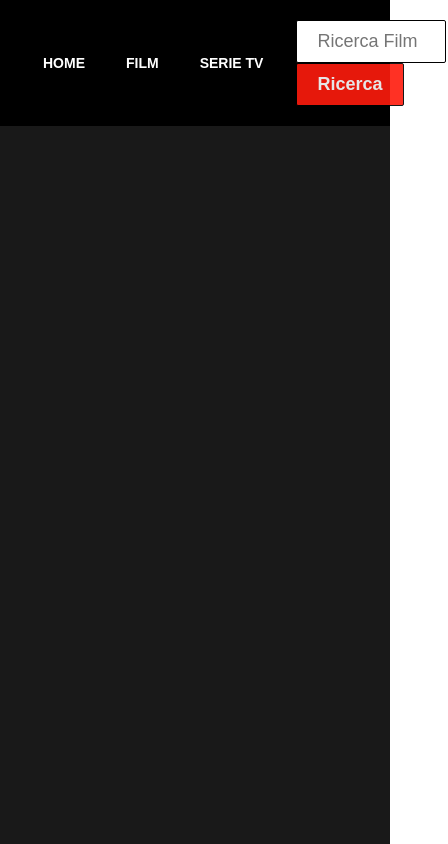
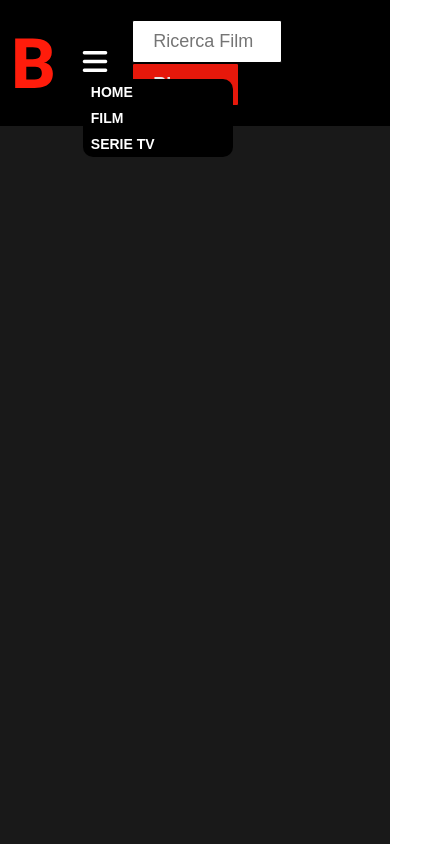
Before and after one commit to Calibro45/vue-boolflix, a Vue app: page / in a window 390 px wide. Shown: the whole page, 448 px wide, since content can reach past the window. Built offline with nearby package versions, Linux system fonts and the light colour scheme; a small style sheet from the web is missing.

Commit message:
nav menu drop

```diff
--- a/src/assets/scss/_mixins.scss
+++ b/src/assets/scss/_mixins.scss
@@ -31,6 +31,14 @@
     position: absolute;
     bottom: 0;
     background-color: $color;
+}
+
+@mixin hamburger {
+    display: block;
+    position: absolute;
+    width: 150px;
+    border-radius: 10px;
+    z-index: 9999;
 }
 
 @mixin cardWrap {
--- a/src/components/MainHeader.vue
+++ b/src/components/MainHeader.vue
@@ -16,6 +16,18 @@
                     <a href="#">{{ link }}</a>
                 </li>
             </ol>
+
+            <div class="hamburger" :class="activeMenu === true ? 'active' : ''">
+                <i class="fas fa-bars"
+                @click="setMenu()"></i>
+                <ol class="nav-link">
+                    <li :class="activeLink === i ? 'active' : ''"
+                    v-for="(link, i) in links" :key="i"
+                    @click="setActive(i)">
+                        <a href="#">{{ link }}</a>
+                    </li>
+                </ol>
+            </div>
 
             <searchBar class="search_bar"/>
         </nav>
@@ -40,13 +52,18 @@ export default {
                 'serie tv',
             ],
             activeLink: '',
+            activeMenu: true,
         }
     },
     methods: {
         setActive: function(index) {
             this.activeLink = index;
+        },
+        setMenu: function() {
+            return this.activeMenu = !this.activeMenu;
         }
-    }
+
+    },
 }
 
 </script>
@@ -58,6 +75,7 @@ export default {
 
 #navbar {
     background-color: $colorBack;
+    position: relative;
 
     .navbar {
         display: flex;
@@ -67,6 +85,15 @@ export default {
 
         .logo {
             width: 150px;
+        }
+
+        .logo-sm {
+            height: 50px;
+            display: none;
+
+            img {
+                aspect-ratio: 1;
+            }
         }
 
         .nav-link {
@@ -96,12 +123,22 @@ export default {
             }
         }
 
-        .logo-sm {
-            height: 50px;
+        .hamburger {
+            font-size: 1.75rem;
+            vertical-align: middle;
             display: none;
 
-            img {
-                aspect-ratio: 1;
+            &.active .nav-link  {
+                @include hamburger;
+                background-color: $colorBack;
+            }
+
+            &:hover {
+                cursor: pointer;
+            }
+
+            i:hover {
+                color: $color;
             }
         }
 
@@ -109,6 +146,22 @@ export default {
             margin-left: auto;
         }
     }
+}
+
+@media screen and (max-width: 768px) {
+
+    #navbar {
+        .navbar {
+            .nav-link {
+                display: none;
+            }
+
+            .hamburger {
+                display: block;
+            }
+        }
+    }
+
 }
 
 @media screen and (max-width: 576px) {
--- a/src/components/SearchBar.vue
+++ b/src/components/SearchBar.vue
@@ -98,7 +98,7 @@ export default {
     }
 }
 
-@media screen and (max-width: 768px) {
+@media screen and (max-width: 992px) {
 
     .search-bar {
         max-width: 150px;
```
